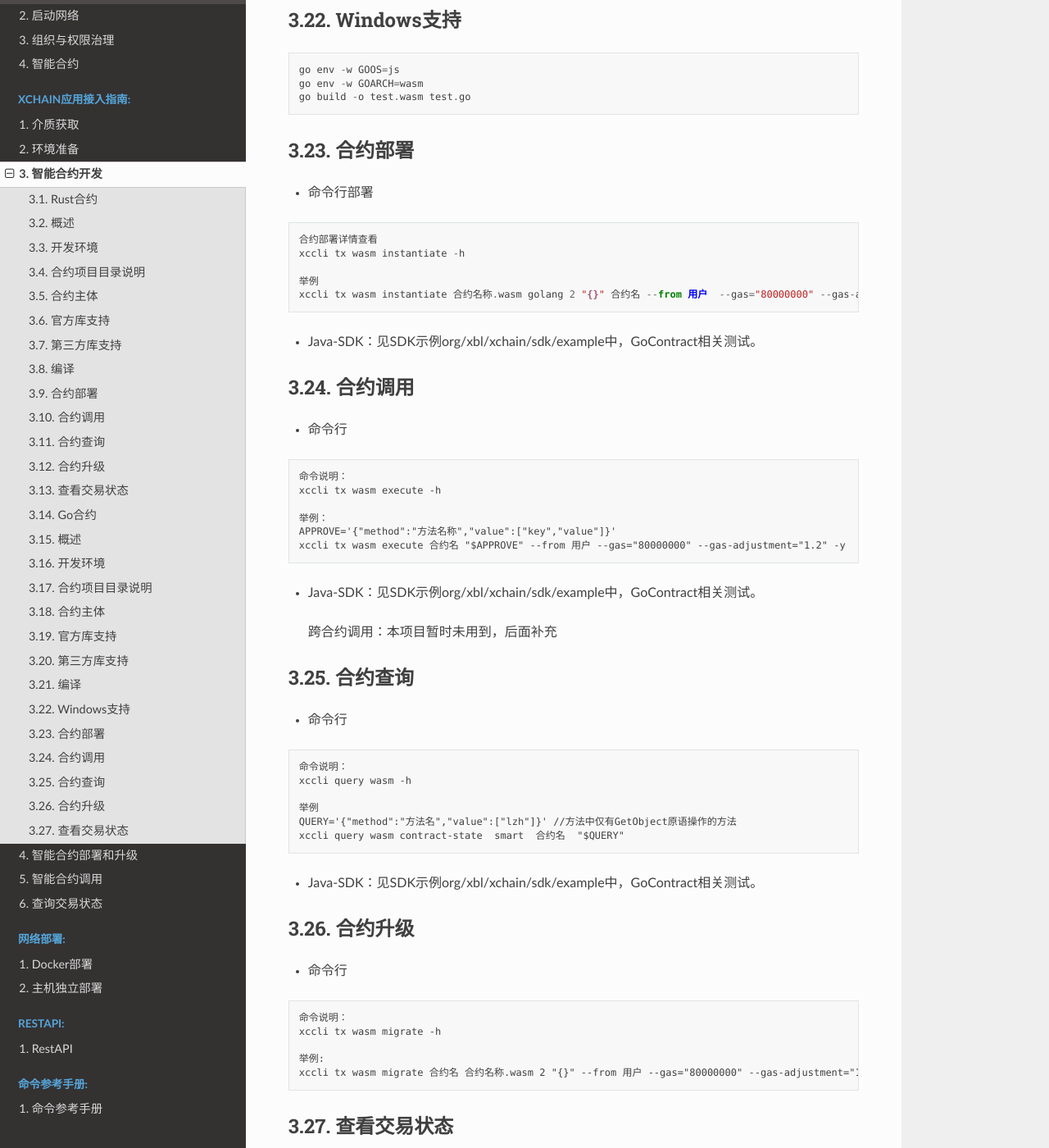
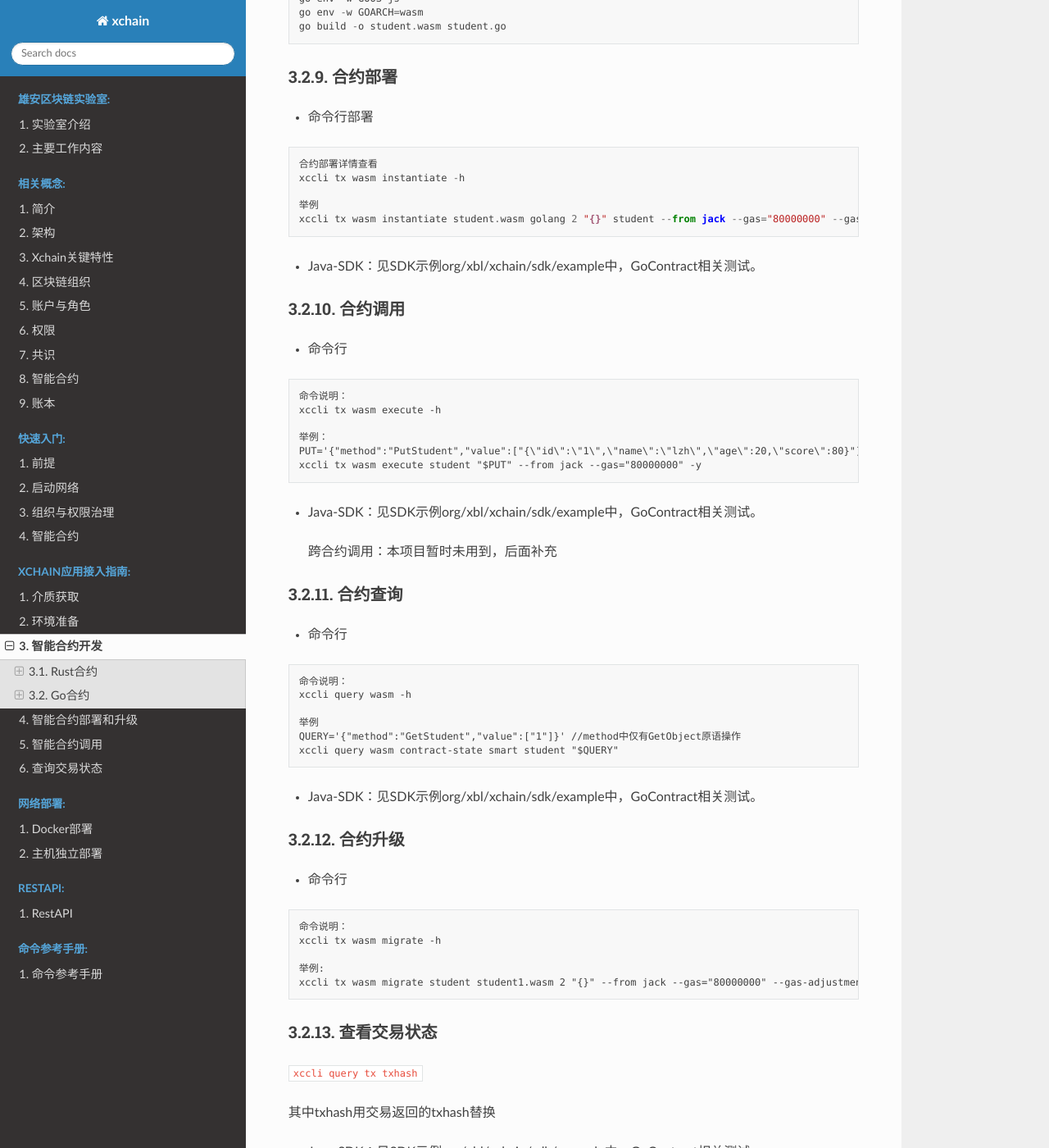
Before and after one commit to XAbaiyangdian/xchaindoc, a Sphinx documentation site: the page built from source/ApplicationAccess/SmartContractDevelopment.md, in a window 1280 px wide and 1400 px high, scrolled down 9312 px. Shown: the whole window at 82% size. Built offline with Sphinx 7.4.7 and the Read the Docs theme 2.0.0, drawn with Linux system fonts in a browser that asks for light colours; some of the changed text lies outside the part shown.

Commit message:
update ApplicationAccess

````diff
--- a/source/ApplicationAccess/SmartContractDevelopment.md
+++ b/source/ApplicationAccess/SmartContractDevelopment.md
@@ -2,16 +2,16 @@
 
 ## Rust合约
 
-## 概述
+### 概述
 
 本项目为Rust示例合约，实现了对key/value对的增删查改的功能。
 
-## 开发环境
+### 开发环境
 
 Rust版本：不限
 IDE：Clion或Idea
 
-## 合约项目目录说明
+### 合约项目目录说明
 
 src目录：存放合约代码。其中lib.rs为合约总入口。需要编写的文件为contract.rs、msg.rs、state.rs。
 
@@ -19,7 +19,7 @@
 
 在Cargo.toml中添加项目要导入的依赖。
 
-## 合约主体
+### 合约主体
 
 智能合约模块支持灵活定义合约方法并对外暴露，以提供区块链模块执行，具体步骤如下：
 
@@ -265,15 +265,15 @@
 
 
 
-## 官方库支持
+### 官方库支持
 
 智能合约由Rust官方编译支持，支持除浮点数、随机数、时间外的大部分Rust官方库与特性
 
-## 第三方库支持
+### 第三方库支持
 
 支持如schemars、serde、snafu、p256、hex、pem、x509等
 
-## 编译
+### 编译
 
 基于合约Demo，进行Rust语言开发，Demo为IDEA的Rust工程
 
@@ -295,7 +295,7 @@
 
 编译完的wasm文件在target/wasm32-unknown-unknown/release/crud.wasm路径下
 
-## 合约部署
+### 合约部署
 
 * 命令行部署
 
@@ -304,12 +304,12 @@
 xccli tx wasm instantiate -h
 
 举例
-xccli tx wasm instantiate 合约名称.wasm rust 2 "{}" 合约名 --from 用户  --gas="80000000" --gas-adjustment="1.2" -y
+xccli tx wasm instantiate crud.wasm rust 2 "{}" crud --from jack --gas="80000000" --gas-adjustment="1.2" -y
 ```
 
 * Java-SDK：见SDK示例org/xbl/xchain/sdk/example中，RustContract相关测试。
 
-## 合约调用
+### 合约调用
 
 * 命令行
 
@@ -318,14 +318,15 @@
 xccli tx wasm execute -h
 
 举例：
-xccli tx wasm execute 合约名 参数 --from 用户 --gas="80000000" -y
+PUT='{"create":{"key":"key1","value":"value1"}}'
+xccli tx wasm execute crud "$PUT" --from jack --gas="80000000" -y
 ```
 
 * Java-SDK：见SDK示例org/xbl/xchain/sdk/example中，RustContract相关测试。
 
 > 跨合约调用：本项目暂时未用到，后面补充
 
-## 合约查询
+### 合约查询
 
 * 命令行
 
@@ -334,10 +335,11 @@
 xccli query wasm -h
 
 举例
-xccli query wasm contract-state  smart  合约名  参数
+QUERY='{"find":{"key":"key1"}}'
+xccli query wasm contract-state smart crud "$QUERY"
 ```
 
-## 合约升级
+### 合约升级
 
 * 命令行
 
@@ -346,10 +348,10 @@
 xccli tx wasm migrate -h
 
 举例:
-xccli tx wasm migrate 合约名 合约名称.wasm 2 "{}" --from 用户 --gas="80000000" -y
+xccli tx wasm migrate crud crud1.wasm 2 "{}" --from jack --gas="80000000" --gas-adjustment="1.2" -y
 ```
 
-## 查看交易状态
+### 查看交易状态
 
 `xccli query tx txhash`
 
@@ -361,16 +363,16 @@
 
 ## Go合约
 
-## 概述
+### 概述
 
 本项目针对wasm的解析和处理，定义了一套基于Go的合约编写、编译、部署与执行的标准规范，实现了通用、便捷、灵活的智能合约开发流程
 
-## 开发环境
+### 开发环境
 
 Go版本：1.14+
 IDE：GoLand
 
-## 合约项目目录说明
+### 合约项目目录说明
 
 > contract-sdk包：其中包含合约依赖contract-sdk/go/code与contract-sdk/go/driver包
 
@@ -383,7 +385,7 @@
 > 合约主文件：main包，例如student项目中的student.go
 
 
-## 合约主体
+### 合约主体
 
 智能合约模块支持灵活定义合约方法并对外暴露，以提供区块链模块执行，具体步骤如下：
 
@@ -445,31 +447,31 @@
 >> 14. <font color=#795ca3>Logln</font>: 日志打印接口 <br />
 >> 15. <font color=#795ca3>JsonIterator</font>: 复杂查询支持，在配置Postgresql可使用
 
-## 官方库支持
+### 官方库支持
 
 智能合约由Go官方编译支持，支持除协程、time、rand、syscall、os外的大部分Go官方库与特性
 
-## 第三方库支持
+### 第三方库支持
 
 支持基于Go官方库开发的大多数第三方库，如有常用功能无法支持可在后续作为独立的功能接口进行扩展
 
-## 编译
+### 编译
 
-golang 原生支持 wasm 编译，以test.go为例
+golang 原生支持 wasm 编译，以student.go为例
 
 ```sh
-GOOS=js GOARCH=wasm go build -o test.wasm test.go ## linux
+GOOS=js GOARCH=wasm go build -o student.wasm student.go ## linux
 ```
 
-## Windows支持
+### Windows支持
 
 ```
 go env -w GOOS=js
 go env -w GOARCH=wasm
-go build -o test.wasm test.go
+go build -o student.wasm student.go
 ```
 
-## 合约部署
+### 合约部署
 
 * 命令行部署
 
@@ -478,12 +480,12 @@
 xccli tx wasm instantiate -h
 
 举例
-xccli tx wasm instantiate 合约名称.wasm golang 2 "{}" 合约名 --from 用户  --gas="80000000" --gas-adjustment="1.2" -y
+xccli tx wasm instantiate student.wasm golang 2 "{}" student --from jack --gas="80000000" --gas-adjustment="1.2" -y
 ```
 
 * Java-SDK：见SDK示例org/xbl/xchain/sdk/example中，GoContract相关测试。
 
-## 合约调用
+### 合约调用
 
 * 命令行
 
@@ -492,15 +494,15 @@
 xccli tx wasm execute -h
 
 举例：
-APPROVE='{"method":"方法名称","value":["key","value"]}'
-xccli tx wasm execute 合约名 "$APPROVE" --from 用户 --gas="80000000" --gas-adjustment="1.2" -y
+PUT='{"method":"PutStudent","value":["{\"id\":\"1\",\"name\":\"lzh\",\"age\":20,\"score\":80}"]}'
+xccli tx wasm execute student "$PUT" --from jack --gas="80000000" -y
 ```
 
 * Java-SDK：见SDK示例org/xbl/xchain/sdk/example中，GoContract相关测试。
 
 > 跨合约调用：本项目暂时未用到，后面补充
 
-## 合约查询
+### 合约查询
 
 * 命令行
 
@@ -509,13 +511,13 @@
 xccli query wasm -h
 
 举例
-QUERY='{"method":"方法名","value":["lzh"]}' //方法中仅有GetObject原语操作的方法
-xccli query wasm contract-state  smart  合约名  "$QUERY"
+QUERY='{"method":"GetStudent","value":["1"]}' //method中仅有GetObject原语操作
+xccli query wasm contract-state smart student "$QUERY"
 ```
 
 * Java-SDK：见SDK示例org/xbl/xchain/sdk/example中，GoContract相关测试。
 
-## 合约升级
+### 合约升级
 
 * 命令行
 
@@ -524,10 +526,10 @@
 xccli tx wasm migrate -h
 
 举例:
-xccli tx wasm migrate 合约名 合约名称.wasm 2 "{}" --from 用户 --gas="80000000" --gas-adjustment="1.2" -y
+xccli tx wasm migrate student student1.wasm 2 "{}" --from jack --gas="80000000" --gas-adjustment="1.2" -y
 ```
 
-## 查看交易状态
+### 查看交易状态
 
 `xccli query tx txhash`
 
````
Also changed, not shown: source/ApplicationAccess/MediumAccess.md (+2 -1 lines), 2 other files.
